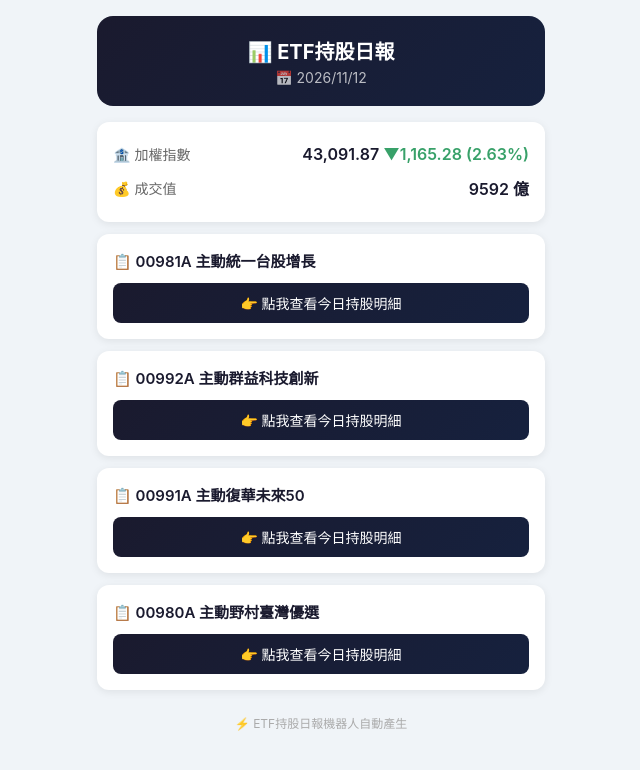
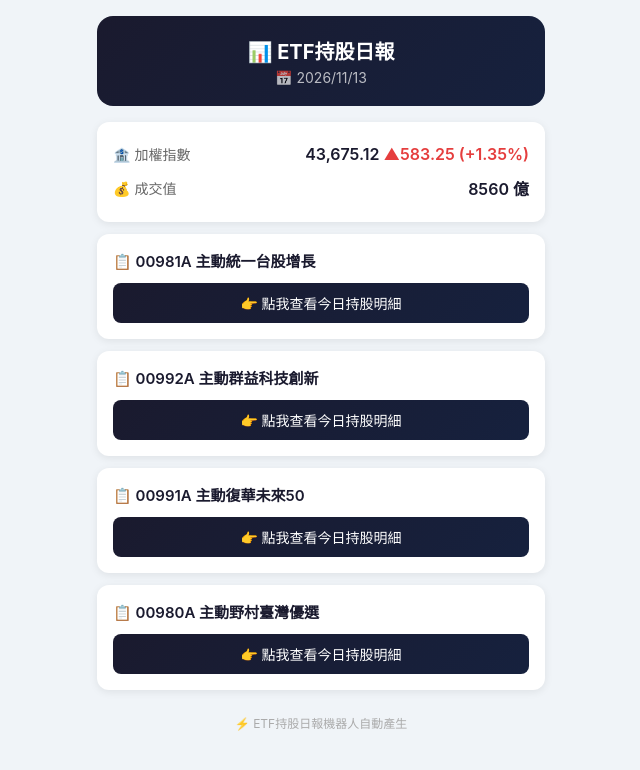
Before and after one commit to s151933220251-del/taiwan-stock-bot, a plain HTML site: page index.html in a window 1280 px wide. Shown: the whole page, without its empty margins (319-959 px from the left). Drawn offline with Linux system fonts and the light colour scheme.

Commit message:
deploy: 808bed165e23e7fcb5117f8925f1eddbd18cdfbd

```diff
--- a/index.html
+++ b/index.html
@@ -154,17 +154,17 @@
 <body>
   <div class="header">
     <h1>📊 ETF持股日報</h1>
-    <div class="date">📅 2026/11/12</div>
+    <div class="date">📅 2026/11/13</div>
   </div>
 
         <div class="market-card">
             <div class="market-row">
                 <span class="market-label">🏦 加權指數</span>
-                <span class="market-value">43,091.87 <span class="down">▼1,165.28 (2.63%)</span></span>
+                <span class="market-value">43,675.12 <span class="up">▲583.25 (+1.35%)</span></span>
             </div>
             <div class="market-row">
                 <span class="market-label">💰 成交值</span>
-                <span class="market-value">9592 億</span>
+                <span class="market-value">8560 億</span>
             </div>
         </div>
 
```
